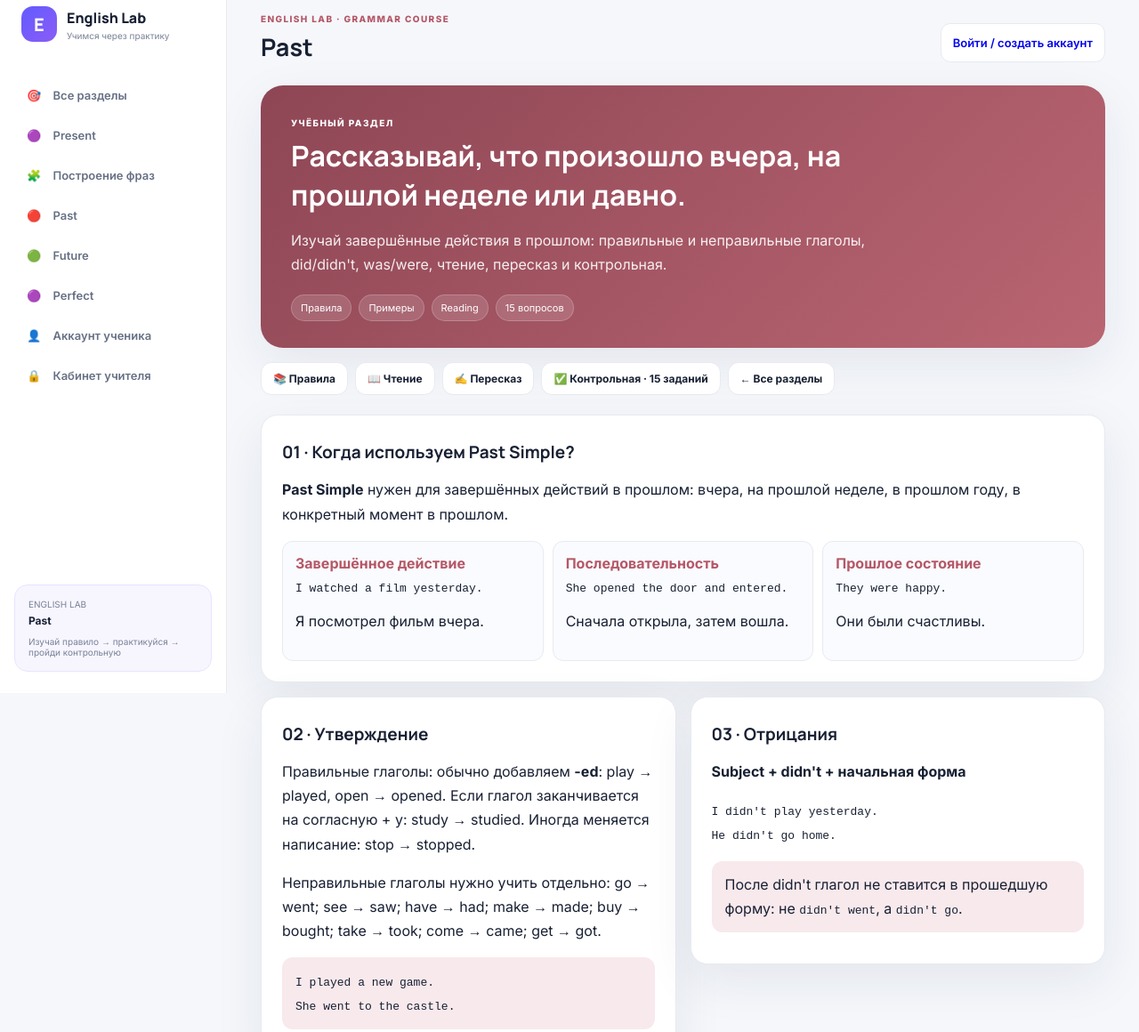
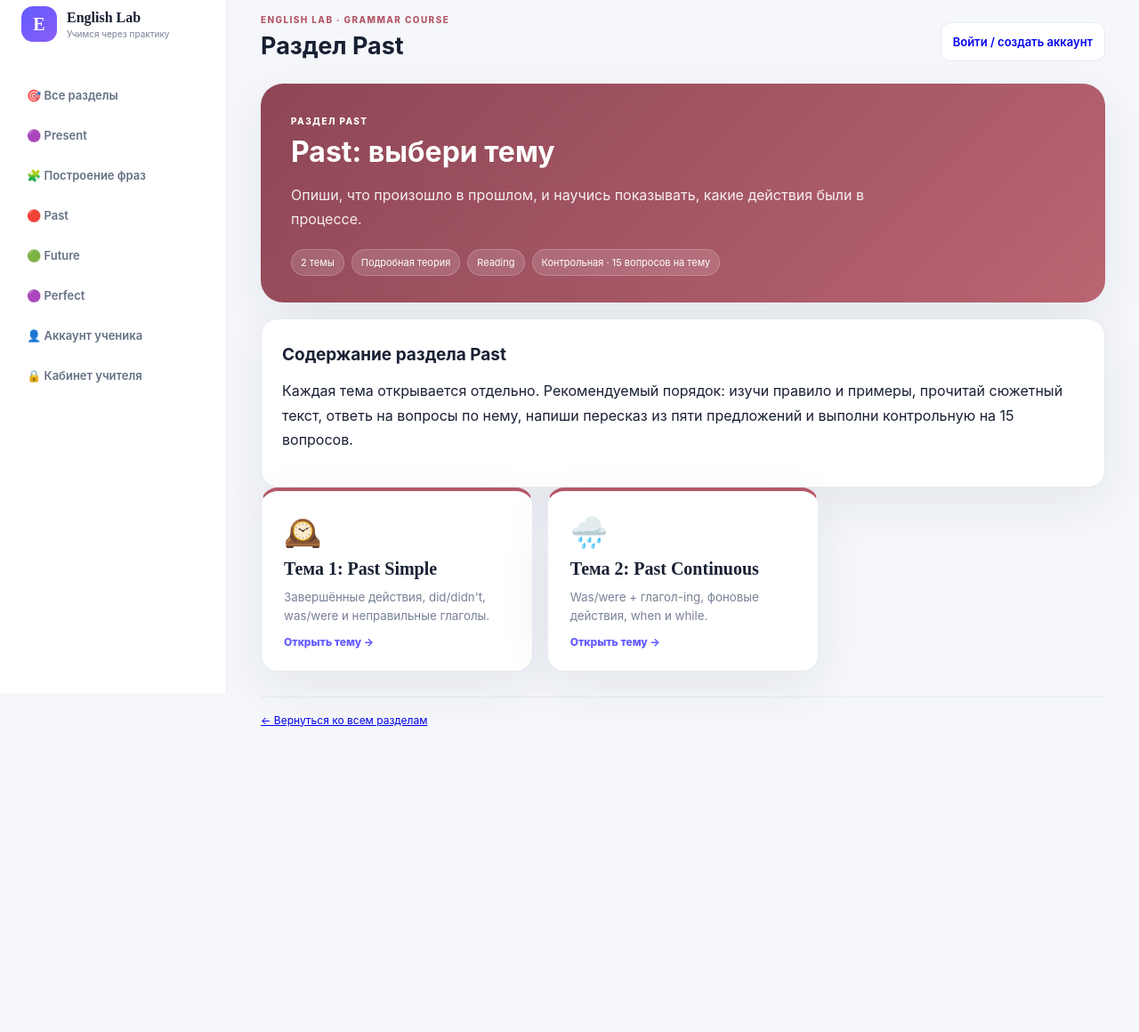
Before and after one commit to Harvus-son/English, a website: page past.html in a window 1280 px wide. Shown: the part 21-1181 px from the top of the page at 89% size. After the commit the page ends 898 px from the top, so only its background shows below. Drawn offline with nearby package versions, Linux system fonts and the light colour scheme.

Commit message:
Make Past a section index with separate numbered topics

```diff
--- a/past.html
+++ b/past.html
@@ -1,24 +1,10 @@
 <!doctype html>
-<html lang="ru">
-<head><meta charset="UTF-8"><meta name="viewport" content="width=device-width, initial-scale=1.0"><title>English Lab — Past</title><link rel="preconnect" href="https://fonts.googleapis.com"><link href="https://fonts.googleapis.com/css2?family=Inter:wght@400;500;600;700;800&family=Manrope:wght@600;700;800&display=swap" rel="stylesheet"><link rel="stylesheet" href="./styles.css"></head>
-<body data-course="past">
-<div class="app"><aside class="sidebar"><a class="brand" href="./topics.html"><span class="brand-mark">E</span><span><strong>English Lab</strong><small>Учимся через практику</small></span></a><nav>
-<a class="nav" href="./topics.html"><span>🎯</span> Все разделы</a><a class="nav" href="./present.html"><span>🟣</span> Present</a><a class="nav" href="./sentence-builder.html"><span>🧩</span> Построение фраз</a><a class="nav" href="./past.html"><span>🔴</span> Past</a><a class="nav" href="./future.html"><span>🟢</span> Future</a><a class="nav" href="./perfect.html"><span>🟣</span> Perfect</a><a class="nav" href="./account.html"><span>👤</span> Аккаунт ученика</a><a class="nav" href="./teacher.html"><span>🔒</span> Кабинет учителя</a>
-</nav><div class="sidebar-bottom"><div class="level-card"><span>ENGLISH LAB</span><b>Past</b><small>Изучай правило → практикуйся → пройди контрольную</small></div></div></aside>
-<main><header class="topbar"><div><span class="eyebrow">ENGLISH LAB · GRAMMAR COURSE</span><h1>Past</h1></div><a class="ghost-button link-button" href="./account.html">Войти / создать аккаунт</a></header>
-<section class="lesson-hero"><div><span class="eyebrow" style="color:#fff">УЧЁБНЫЙ РАЗДЕЛ</span><h2>Рассказывай, что произошло вчера, на прошлой неделе или давно.</h2><p>Изучай завершённые действия в прошлом: правильные и неправильные глаголы, did/didn't, was/were, чтение, пересказ и контрольная.</p><div class="hero-tags"><span>Правила</span><span>Примеры</span><span>Reading</span><span>15 вопросов</span></div></div></section>
-<div class="course-nav"><a href="#theory">📚 Правила</a><a href="#reading">📖 Чтение</a><a href="#retelling">✍️ Пересказ</a><a href="#exam">✅ Контрольная · 15 заданий</a><a href="./topics.html">← Все разделы</a></div>
-<div class="lesson-layout" id="theory">
-<article class="content-card wide"><h3>01 · Когда используем Past Simple?</h3><p><strong>Past Simple</strong> нужен для завершённых действий в прошлом: вчера, на прошлой неделе, в прошлом году, в конкретный момент в прошлом.</p><div class="question-example"><div><b>Завершённое действие</b><code>I watched a film yesterday.</code><p>Я посмотрел фильм вчера.</p></div><div><b>Последовательность</b><code>She opened the door and entered.</code><p>Сначала открыла, затем вошла.</p></div><div><b>Прошлое состояние</b><code>They were happy.</code><p>Они были счастливы.</p></div></div></article>
-<article class="content-card"><h3>02 · Утверждение</h3><p>Правильные глаголы: обычно добавляем <strong>-ed</strong>: play → played, open → opened. Если глагол заканчивается на согласную + y: study → studied. Иногда меняется написание: stop → stopped.</p><p>Неправильные глаголы нужно учить отдельно: go → went; see → saw; have → had; make → made; buy → bought; take → took; come → came; get → got.</p><div class="inline-note"><code>I played a new game.</code><br><code>She went to the castle.</code></div></article>
-<article class="content-card"><h3>03 · Отрицания</h3><p><strong>Subject + didn't + начальная форма</strong></p><p><code>I didn't play yesterday.</code><br><code>He didn't go home.</code></p><div class="inline-note">После didn't глагол не ставится в прошедшую форму: не <code>didn't went</code>, а <code>didn't go</code>.</div></article>
-<article class="content-card"><h3>04 · Вопросы</h3><p><strong>Did + subject + начальная форма?</strong></p><p><code>Did you see the dragon?</code><br><code>Where did they go?</code><br><code>What did she find?</code></p><p>Короткие ответы: <code>Yes, I did.</code> / <code>No, I didn't.</code></p></article>
-<article class="content-card"><h3>05 · Was / Were</h3><table class="rule-table"><tr><th>Подлежащее</th><th>Утверждение</th><th>Отрицание</th><th>Вопрос</th></tr><tr><td>I / he / she / it</td><td>was</td><td>wasn't</td><td>Was he…?</td></tr><tr><td>you / we / they</td><td>were</td><td>weren't</td><td>Were they…?</td></tr></table><p>С глаголом be не используем did: правильно <code>Were you tired?</code>, а не <code>Did you be tired?</code></p></article>
-<article class="content-card"><h3>06 · Слова-подсказки и ошибки</h3><p><strong>yesterday, last night, last week, in 2021, two days ago, when I was a child.</strong> Эти слова часто связаны с Past Simple.</p><table class="rule-table"><tr><th>Ошибка</th><th>Правильно</th></tr><tr><td>Did she went?</td><td>Did she go?</td></tr><tr><td>He didn't played.</td><td>He didn't play.</td></tr><tr><td>They was at home.</td><td>They were at home.</td></tr></table></article>
-<article class="content-card wide" id="reading"><h3>07 · Чтение: The Clockwork Forest</h3><p class="muted">Оригинальный мини-текст в стилистике приключенческой игры/мультфильма.</p><div class="reading-text"><p>1. Yesterday, Niko entered the Clockwork Forest.</p><p>2. He found a tiny robot beside an old tree.</p><p>3. The robot showed him a path to a silver tower.</p><p>4. Niko opened the tower gate and discovered a glowing key.</p><p>5. He returned home before sunset and told his sister about the adventure.</p></div><h4>Вопросы по тексту</h4><ol><li>When did Niko enter the forest?</li><li>What did he find?</li><li>What did the robot show him?</li><li>What did Niko discover?</li><li>When did he return home?</li></ol></article>
-<article class="content-card wide" id="retelling"><h3>08 · Пересказ в 5 предложениях</h3><p>Напиши пересказ по-английски из 5 предложений. Используй Past Simple: минимум 3 глагола в прошедшей форме. Не забудь о неправильных глаголах.</p><textarea id="retellText" placeholder="Yesterday, Niko..."></textarea><p id="retellCounter" class="muted">0 из 5 предложений</p><button id="saveRetelling" class="small-button">Сохранить пересказ</button><p id="retellStatus" class="muted" aria-live="polite"></p></article>
-<article class="content-card wide" id="exam"><h3>09 · Контрольная работа · Past</h3><p>15 заданий на утверждения, отрицания, вопросы, неправильные глаголы и was/were.</p><p class="exam-progress" id="examCount">Загружаем задания…</p><div id="courseExam" class="lesson-layout"></div><button id="checkExam" class="next-button">Проверить контрольную</button><h3 id="examResult" aria-live="polite">Ответь на все задания.</h3><p id="remoteStatus" class="muted" aria-live="polite"></p></article></div>
-<footer class="course-footer">Прогресс этого раздела сохраняется в браузере. После входа в аккаунт результаты контрольной и пересказы также отправляются в базу для просмотра учителем.</footer>
-</main></div>
-<script src="https://cdn.jsdelivr.net/npm/@supabase/supabase-js@2"></script><script src="./supabase-config.js"></script><script src="./course-data.js"></script><script src="./course.js"></script>
-</body></html>
+<html lang="ru"><head><meta charset="UTF-8"><meta name="viewport" content="width=device-width,initial-scale=1.0"><title>English Lab — Раздел Past</title><link rel="stylesheet" href="./styles.css"></head>
+<body data-course="past"><div class="app"><aside class="sidebar"><a class="brand" href="./topics.html"><span class="brand-mark">E</span><span><strong>English Lab</strong><small>Учимся через практику</small></span></a><nav>
+<a class="nav" href="./topics.html">🎯 Все разделы</a><a class="nav" href="./present.html">🟣 Present</a><a class="nav" href="./sentence-builder.html">🧩 Построение фраз</a><a class="nav" href="./past.html">🔴 Past</a><a class="nav" href="./future.html">🟢 Future</a><a class="nav" href="./perfect.html">🟣 Perfect</a><a class="nav" href="./account.html">👤 Аккаунт ученика</a><a class="nav" href="./teacher.html">🔒 Кабинет учителя</a>
+</nav></aside><main><header class="topbar"><div><span class="eyebrow">ENGLISH LAB · GRAMMAR COURSE</span><h1>Раздел Past</h1></div><a class="ghost-button link-button" href="./account.html">Войти / создать аккаунт</a></header>
+<section class="lesson-hero"><div><span class="eyebrow" style="color:#fff">РАЗДЕЛ PAST</span><h2>Past: выбери тему</h2><p>Опиши, что произошло в прошлом, и научись показывать, какие действия были в процессе.</p><div class="hero-tags"><span>2 темы</span><span>Подробная теория</span><span>Reading</span><span>Контрольная · 15 вопросов на тему</span></div></div></section>
+<div class="content-card wide" style="margin-top:18px"><h3>Содержание раздела Past</h3><p>Каждая тема открывается отдельно. Рекомендуемый порядок: изучи правило и примеры, прочитай сюжетный текст, ответь на вопросы по нему, напиши пересказ из пяти предложений и выполни контрольную на 15 вопросов.</p></div>
+<div class="topic-grid section-topic-grid"><a class="topic-card" href="./past-simple.html" style="border-top:4px solid #b55767"><span>🕰️</span><b>Тема 1: Past Simple</b><small>Завершённые действия, did/didn't, was/were и неправильные глаголы.</small><em>Открыть тему →</em></a><a class="topic-card" href="./past-continuous.html" style="border-top:4px solid #b55767"><span>🌧️</span><b>Тема 2: Past Continuous</b><small>Was/were + глагол-ing, фоновые действия, when и while.</small><em>Открыть тему →</em></a></div>
+<div class="course-footer"><a href="./topics.html">← Вернуться ко всем разделам</a></div>
+</main></div><script src="./app.js"></script></body></html>
```
